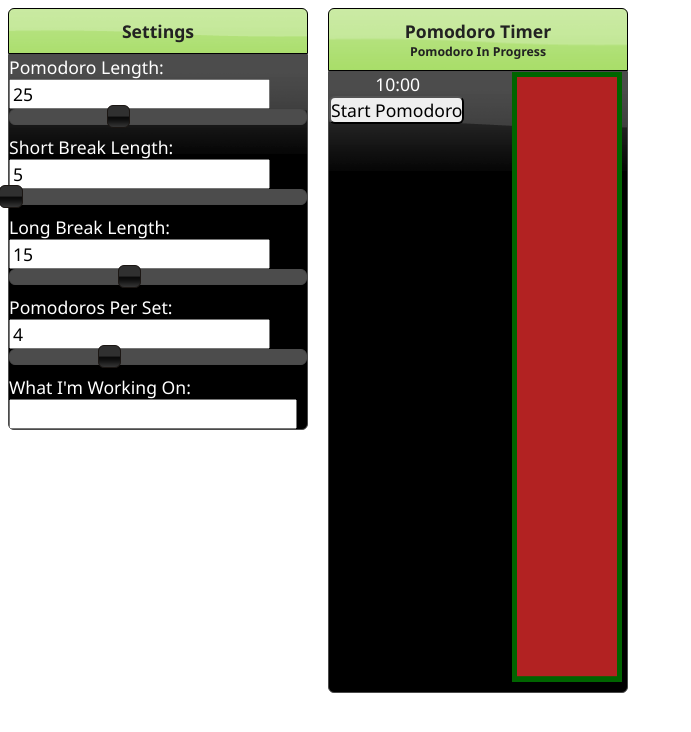
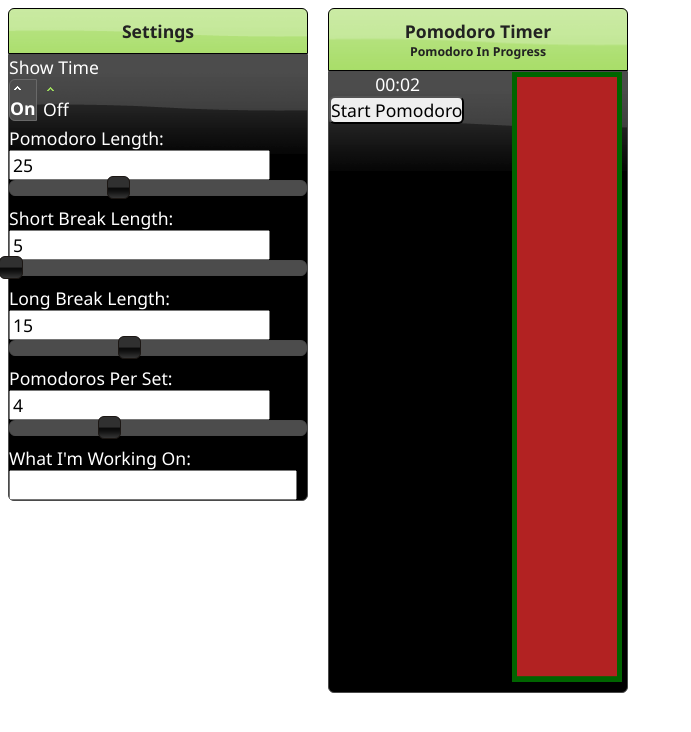
Before and after one commit to jeffa00/pomodoro, a plain HTML site: page desktop.html in a window 1280 px wide. Both pictures are taken after a click on the button "Start Pomodoro". Shown: the whole page, without its empty margins (0-691 px from the left). Drawn offline with nearby package versions, Linux system fonts and the light colour scheme.

Commit message:
Got timer working

```diff
--- a/desktop.html
+++ b/desktop.html
@@ -12,7 +12,11 @@
                     Settings
                 </div>
                 <div id="settingsContent" class="ui-widget-content ui-corner-bottom">
-
+                    <div class="editor-label">Show Time</div>
+                    <div id="showTimeRadio">
+                        <input type="radio" id="timeOn" name="radio" checked="checked" /><label for="timeOn">On</label>
+                        <input type="radio" id="timeOff" name="radio" /><label for="timeOff">Off</label>
+                    </div>
                     <div class="editor-label">
                         <label for="pomodoroLengthText">Pomodoro Length:</label>
                     </div>
--- a/scripts/pomodoroTimer.js
+++ b/scripts/pomodoroTimer.js
@@ -3,10 +3,23 @@ $(document).ready(function() {
     var ctx = timerCanvas.getContext('2d');
 
     var height = 600;
+    var ticker = 0;
     var pomodoroMinutes = 1;
     var timerGraphRect = document.getElementById('timerRect');
     var isRunning = false;
     $('#startButton').button();
+    $('#showTimeRadio').buttonset();
+
+    $('[for=timeOn]').click(function(){ toggleTimer(); });
+    $('[for=timeOff]').click(function(){ toggleTimer(); });
+
+    var toggleTimer = function(){
+        if ($('#timeOn').is(':checked')){
+            $('#statusTimerText').show();
+        }else{
+            $('#statusTimerText').hide();
+        }
+    };
 
     var drawBaseRect = function(){
        ctx.fillStyle="darkgreen";
@@ -42,16 +55,28 @@ $(document).ready(function() {
                     var snd = new Audio('sounds/66951__benboncan__boxing-bell.wav');
                     snd.play();
                     $('#statusMessage').text('Break In Progress');
-
+                    //updateStatusTimer();
                 }else{
                     //timerGraphRect.setAttribute('height', height);
                     drawBaseRect();
                     drawTimerRect(height);
-                    $('#statusTimerText').text('10:00');
+                    updateStatusTimer();
                 }
             }, 1000);
         }
     });
+
+    var updateStatusTimer = function(){
+        ticker++;
+        var mins = Math.round(ticker / 60);
+        var secs = Math.round(ticker % 60);
+        var minsWithZero = '00' + mins;
+        var secsWithZero = '00' + secs;
+
+        var displayTime = minsWithZero.slice(minsWithZero.length - 2, minsWithZero.length) + ":"
+            + secsWithZero.slice(secsWithZero.length - 2, secsWithZero.length);
+        $('#statusTimerText').text(displayTime );
+    };
 
     $('#pomodoroLengthSlider').slider({
         value:25,
```
